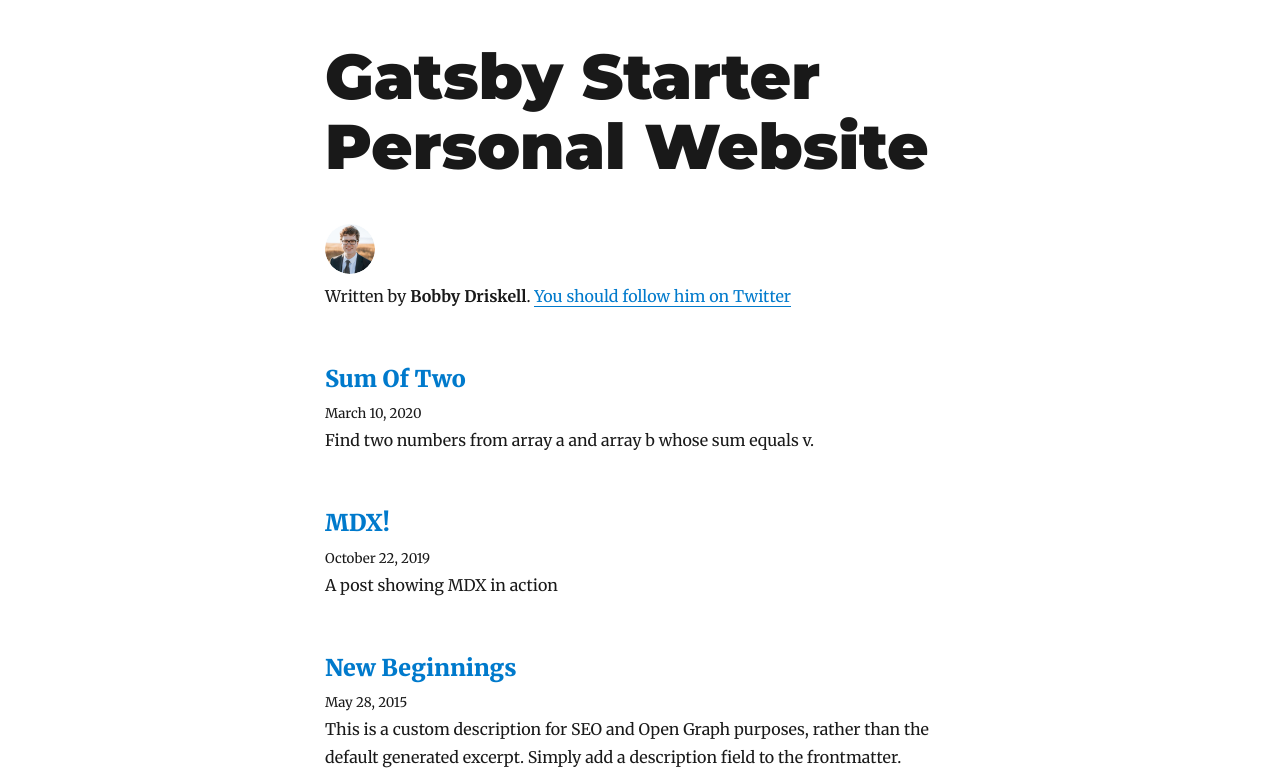
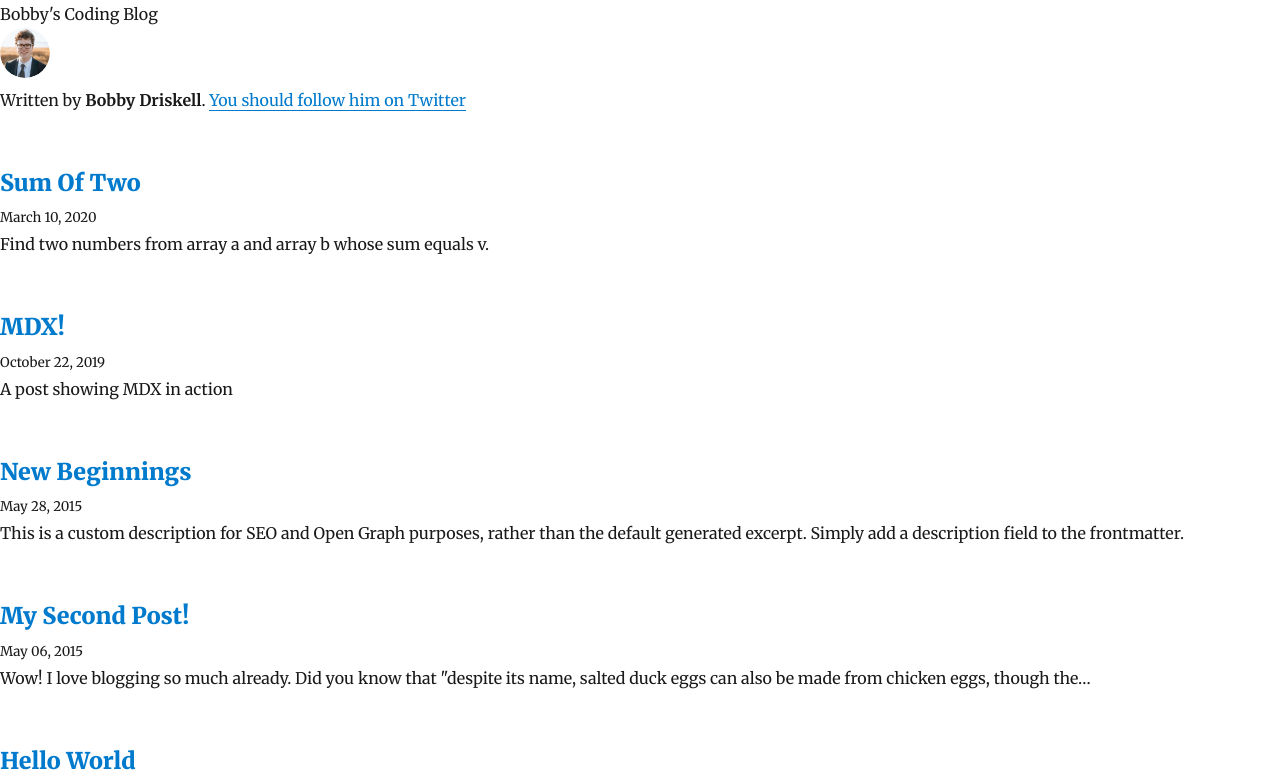
Before and after one commit to BobbyAD/challenge-blog, a Gatsby site: page / in a window 1280 px wide. Shown: the top 784 px of the page. Built offline with nearby package versions, Linux system fonts and the light colour scheme; Gatsby itself is replaced by a stand-in of ours; some packages are replaced by stand-ins of ours.

Commit message:
moving more styling around, pushing towards what I want the site to look like

```diff
--- a/gatsby-node.js
+++ b/gatsby-node.js
@@ -34,11 +34,12 @@
         const posts = result.data.allMdx.edges
 
         posts.forEach((post, index) => {
-      const previous = index === posts.length - 1 ? null : posts[index + 1].node
+            const previous =
+                index === posts.length - 1 ? null : posts[index + 1].node
             const next = index === 0 ? null : posts[index - 1].node
 
             createPage({
-        path: `blog${post.node.fields.slug}`,
+                path: `${post.node.fields.slug}`,
                 component: blogPost,
                 context: {
                     slug: post.node.fields.slug,
--- a/package.json
+++ b/package.json
@@ -32,6 +32,7 @@
     "react": "^16.8.6",
     "react-dom": "^16.8.6",
     "react-helmet": "^5.2.0",
+    "react-jss": "^10.0.4",
     "react-switch": "^5.0.0",
     "react-typography": "^0.16.19",
     "typeface-merriweather": "0.0.72",
--- a/src/components/blog.js
+++ b/src/components/blog.js
@@ -2,7 +2,6 @@
 import { Link, graphql, useStaticQuery } from "gatsby"
 
 import Bio from "./bio"
-import Layout from "./layout"
 import SEO from "./seo"
 import { rhythm } from "../utils/typography"
 import Button from "./button"
@@ -17,7 +16,6 @@
 
     return (
         <>
-            <SEO title="All posts" />
             <Bio />
             <div style={{ margin: "20px 0 40px" }}>
                 {posts.map(({ node }) => {
@@ -31,7 +29,7 @@
                             >
                                 <Link
                                     style={{ boxShadow: `none` }}
-                                    to={`blog${node.fields.slug}`}
+                                    to={`${node.fields.slug}`}
                                 >
                                     {title}
                                 </Link>
@@ -48,9 +46,6 @@
                     )
                 })}
             </div>
-            <Link to="/">
-                <Button marginTop="85px">Go Home</Button>
-            </Link>
         </>
     )
 }
--- a/src/components/layout.js
+++ /dev/null
@@ -1,78 +0,0 @@
-import React from "react"
-import { Link } from "gatsby"
-
-import { rhythm, scale } from "../utils/typography"
-
-class Layout extends React.Component {
-  render() {
-    const { location, title, children } = this.props
-    const rootPath = `${__PATH_PREFIX__}/`
-    const blogPath = `${__PATH_PREFIX__}/blog/`
-    let header
-
-    if (location.pathname === rootPath || location.pathname === blogPath) {
-      header = (
-        <h1
-          style={{
-            ...scale(1.5),
-            marginBottom: rhythm(1.5),
-            marginTop: 0,
-          }}
-        >
-          <Link
-            style={{
-              boxShadow: `none`,
-              textDecoration: `none`,
-              color: `inherit`,
-            }}
-            to={location.pathname === blogPath ? `/blog/` : `/`}
-          >
-            {title}
-          </Link>
-        </h1>
-      )
-    } else {
-      header = (
-        <h3
-          style={{
-            fontFamily: `Montserrat, sans-serif`,
-            marginTop: 0,
-          }}
-        >
-          <Link
-            style={{
-              boxShadow: `none`,
-              textDecoration: `none`,
-              color: `inherit`,
-            }}
-            to={`/blog/`}
-          >
-            {title}
-          </Link>
-        </h3>
-      )
-    }
-    return (
-      <div>
-        <div
-          style={{
-            marginLeft: `auto`,
-            marginRight: `auto`,
-            maxWidth: rhythm(24),
-            padding: `${rhythm(1.5)} ${rhythm(3 / 4)}`,
-          }}
-        >
-          <header>{header}</header>
-          <main>{children}</main>
-        </div>
-        <div>
-          © {new Date().getFullYear()}, Built with
-          {` `}
-          <a href="https://www.gatsbyjs.org">Gatsby</a>
-        </div>
-      </div>
-    )
-  }
-}
-
-export default Layout
--- a/src/pages/index.js
+++ b/src/pages/index.js
@@ -1,20 +1,21 @@
 import React from "react"
 
-import Layout from "../components/layout"
 import SEO from "../components/seo"
 import Button from "../components/button"
 import Blog from "../components/blog"
 
-class IndexPage extends React.Component {
-    render() {
-        const siteTitle = "Gatsby Starter Personal Website"
+import { ThemeProvider } from "react-jss"
 
-        return (
-            <Layout location={this.props.location} title={siteTitle}>
-                <Blog />
-            </Layout>
-        )
-    }
+const IndexPage = () => {
+    const theme = {}
+    const siteTitle = "Bobby's Coding Blog"
+
+    return (
+        <ThemeProvider theme={theme}>
+            <div>{`${siteTitle}`}</div>
+            <Blog />
+        </ThemeProvider>
+    )
 }
 
 export default IndexPage
```
Also changed, not shown: src/pages/404.js (+5 -4 lines), src/templates/blog-post.js (+4 -5 lines), src/components/seo.js (indentation only), src/utils/typography.js (indentation only), 1 other file. Lines whose indentation alone changed are shown as unchanged.
